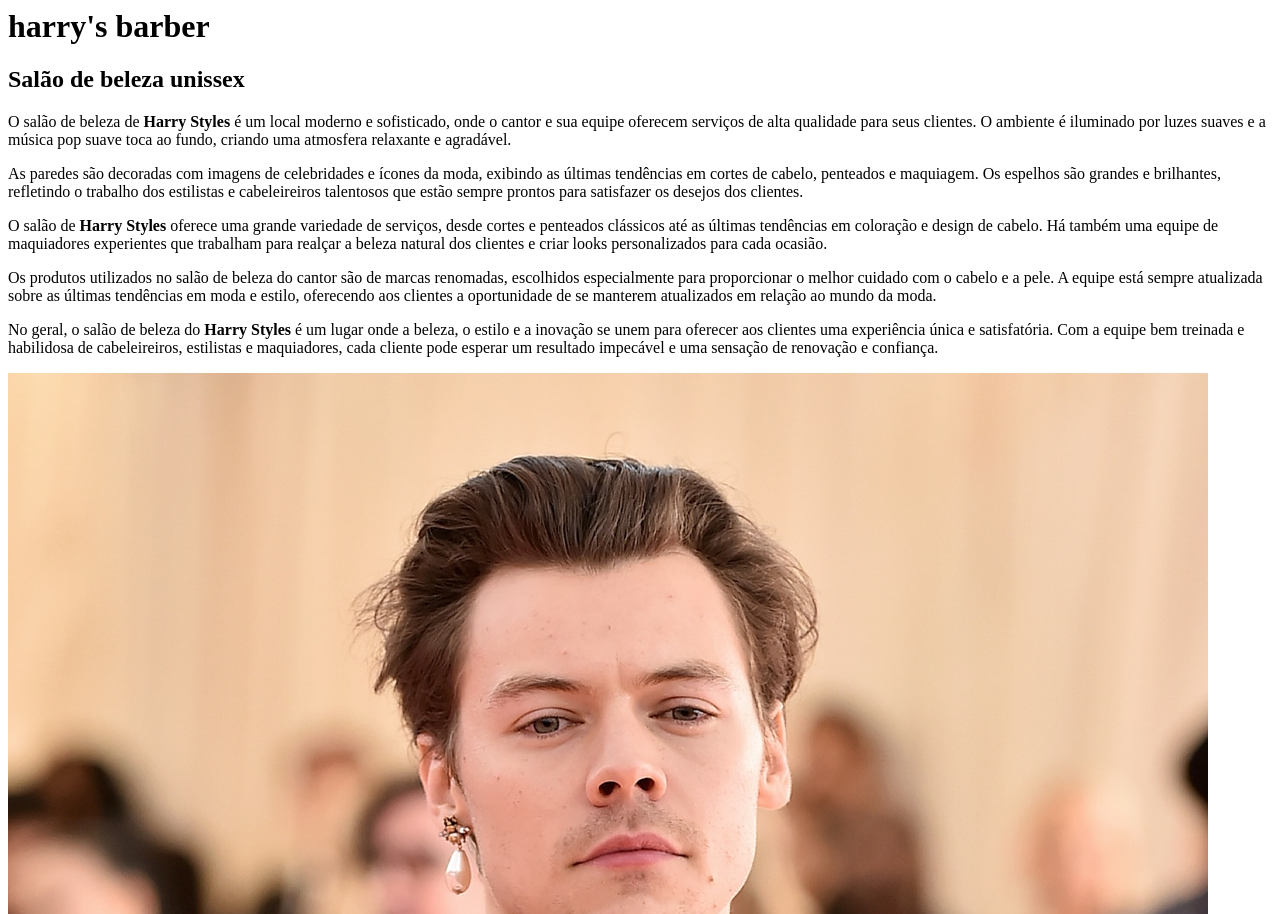
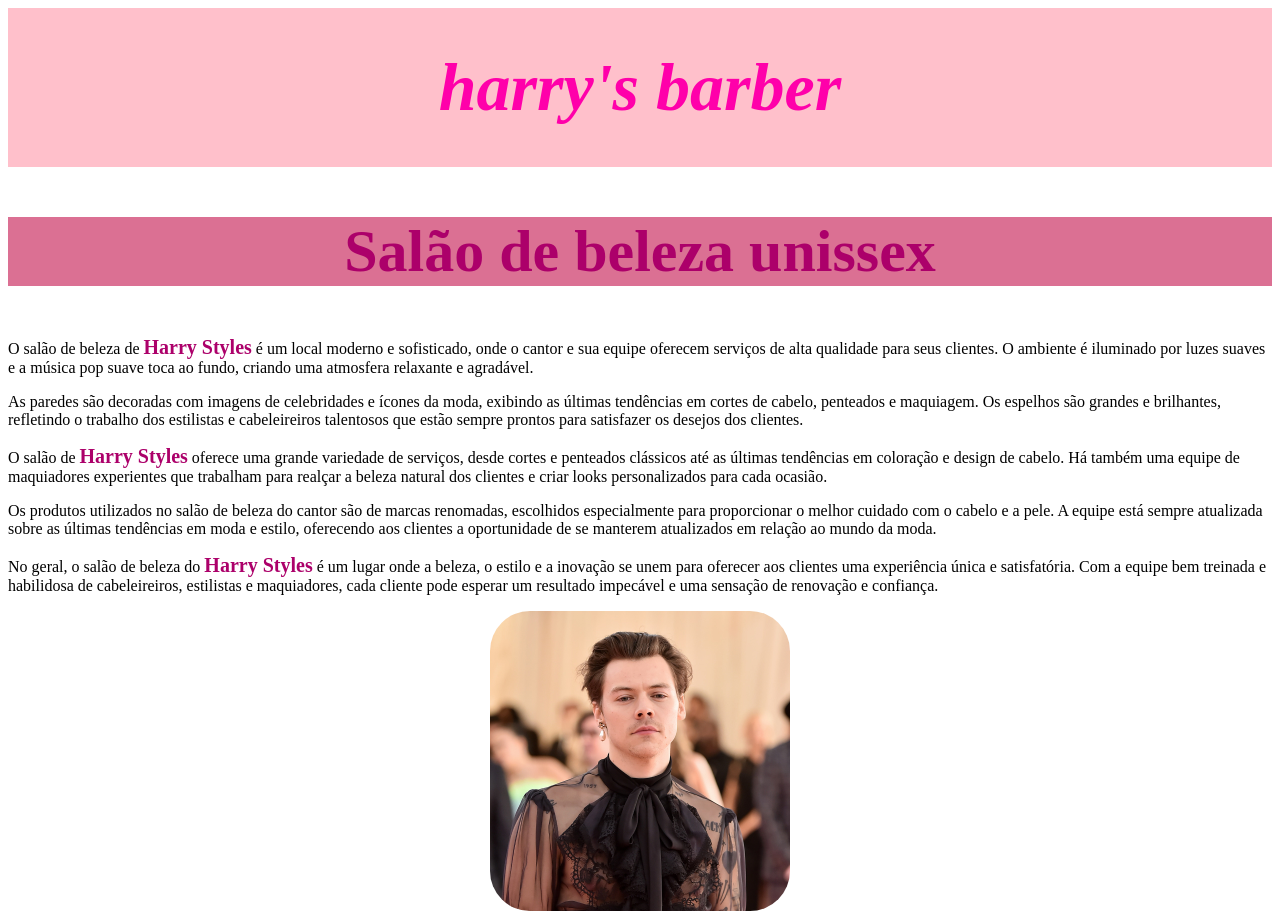
Before and after one commit to manuelalinda28/Barbearia, a plain HTML site: page manuela_mariaclara/index.html in a window 1280 px wide. Shown: the top 914 px of the page. Drawn offline with Linux system fonts and the light colour scheme.

Commit message:
título e imagem

```diff
--- a/manuela_mariaclara/index.html
+++ b/manuela_mariaclara/index.html
@@ -1,4 +1,11 @@
-       <h1> harry's barber
+
+     <head>
+     <link rel="stylesheet" href="style.css">
+     </head>
+
+
+<body>
+            <h1> harry's barber </h1>
     <h2> Salão de beleza unissex</h2>
     O salão de beleza de <b>Harry Styles</b> é um local moderno e sofisticado, onde o cantor e sua equipe oferecem serviços de alta qualidade para seus clientes. O ambiente é iluminado por luzes suaves e a música pop suave toca ao fundo, criando uma atmosfera relaxante e agradável.<p></p>
 
@@ -10,4 +17,5 @@ Os produtos utilizados no salão de beleza do cantor são de marcas renomadas, e
 
 No geral, o salão de beleza do <b>Harry Styles</b> é um lugar onde a beleza, o estilo e a inovação se unem para oferecer aos clientes uma experiência única e satisfatória. Com a equipe bem treinada e habilidosa de cabeleireiros, estilistas e maquiadores, cada cliente pode esperar um resultado impecável e uma sensação de renovação e confiança.</p>
 
-<img src="harrybarbearia.jpg">
+<img class="imagem" src="harrybarbearia.jpg">
+     </body>
--- /dev/null
+++ b/manuela_mariaclara/style.css
@@ -0,0 +1,33 @@
+h1 {
+    text-align: center;
+    color: rgb(255, 0, 170);
+    font-size: 68px;
+    font-style: italic;
+    background-color: pink;
+    padding: 40px;
+}
+h2 {
+    text-align: center;
+    color:rgb(172, 0, 106);
+    font-size: 60px;
+    background-color: palevioletred;
+
+ }
+
+b {
+    color: rgb(172, 0, 106);
+    font-family: 'Times New Roman', Times, serif;
+    font-size:20px;
+}
+
+.imagem {
+
+    display: block;
+    margin-left: auto;
+    margin-right: auto;
+    width: 300px;
+    border: 40px solid #f05ee8;
+    border-radius: 40px;
+    border-style:initial;
+
+}
```
